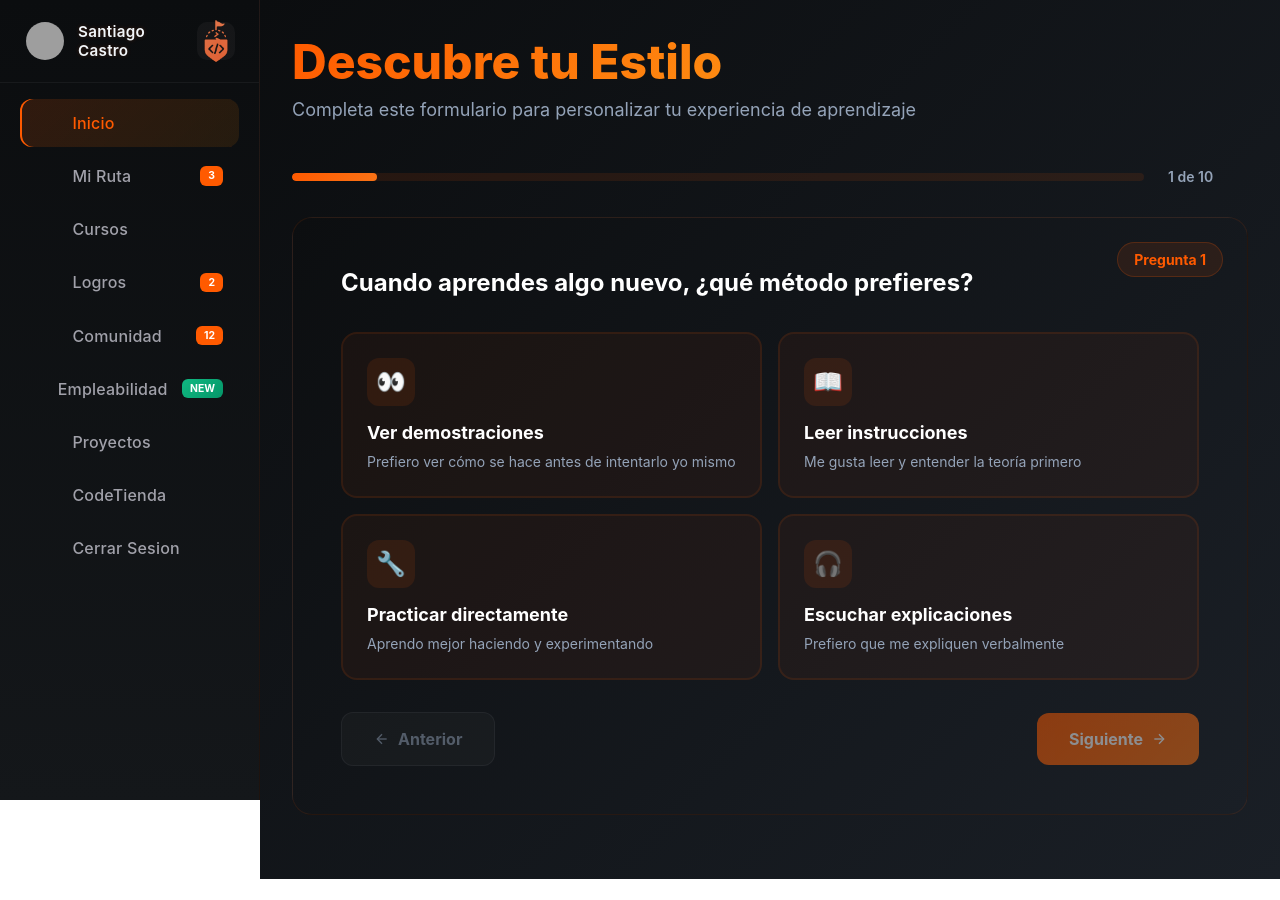
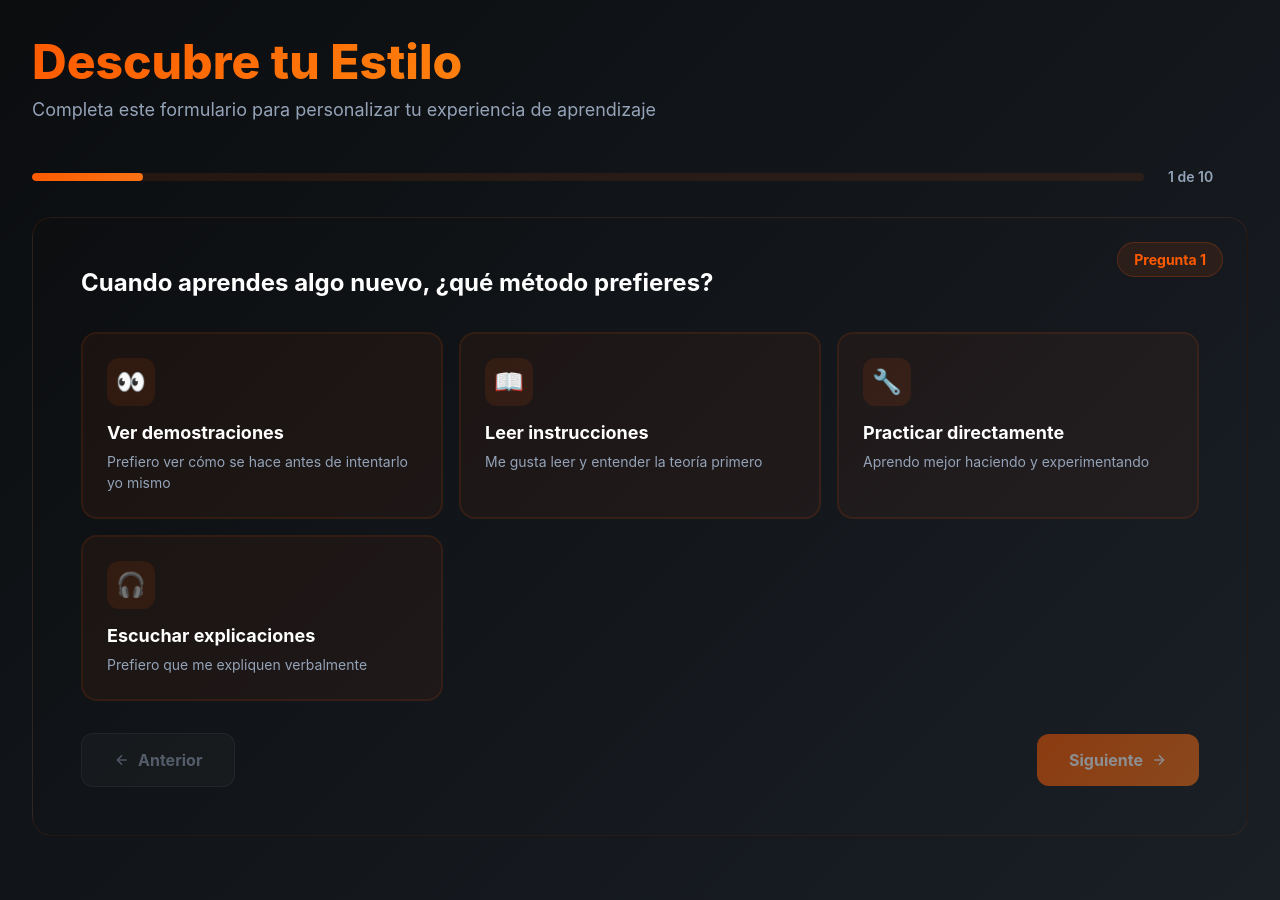
Before and after one commit to Santcar05/CodeQuestSolution, an Angular app in the folder Frontend/: page / in a window 1280 px wide. Before the commit the page ends 879 px from the top, so only its background shows below. Built offline with nearby package versions, Linux system fonts and the light colour scheme; grey boxes are pictures that could not be loaded.

Commit message:
Sidebar eliminado del formulario

```diff
--- a/Frontend/src/app/formulario-inicial-component/formulario-inicial-component.html
+++ b/Frontend/src/app/formulario-inicial-component/formulario-inicial-component.html
@@ -1,5 +1,4 @@
 <div class="super-container">
-  <app-sidebar-component></app-sidebar-component>
   <div class="formulario-container">
     <!-- Header Section -->
     <div class="formulario-header">
```
